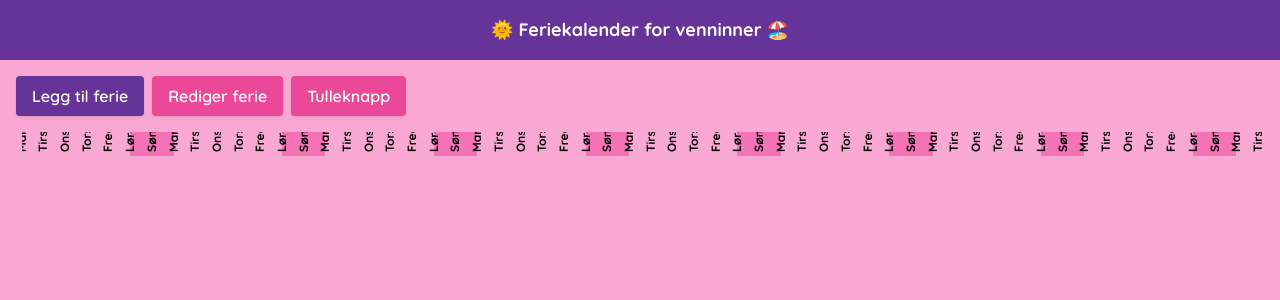
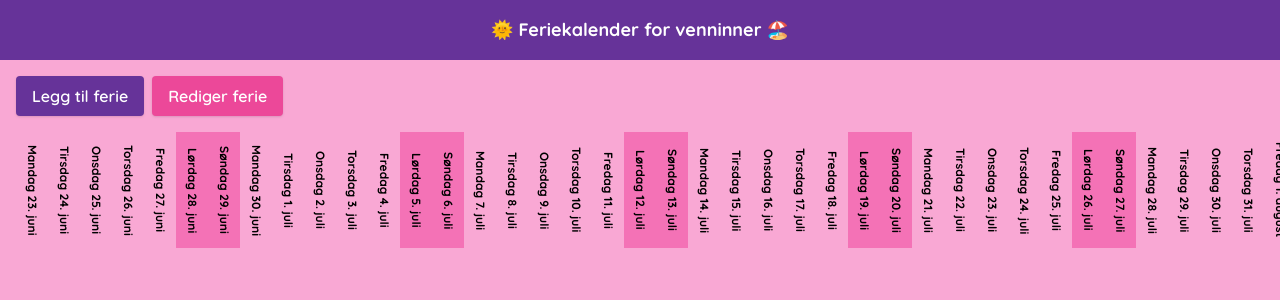
Before and after one commit to toreriksolem/feriekalender, a Vue app: page / in a window 1280 px wide. Shown: the top 300 px of the page. Built offline with nearby package versions, Linux system fonts and the light colour scheme.

Commit message:
tulleknapp tatt vekk

```diff
--- a/src/components/TimelineTable.vue
+++ b/src/components/TimelineTable.vue
@@ -18,20 +18,12 @@
                 Rediger ferie
             </button>
 
-            <!-- rediger ferie-knapp -->
-                <button
-                @click="showEditModal = true"
-                class="bg-pink-500 text-white font-semibold px-4 py-2 rounded shadow hover:bg-pink-600"
-            >
-                Tulleknapp
-            </button>
         </div>
 
 
        <!-- Tabell -->
         <div class="overflow-x-auto max-w-full">
-            <table class="table-fixed border-collapse w-full">
-                <!-- min-w-[800px] -->
+            <table class="table-auto border-collapse min-w-[800px]">
 
                 <thead>
                 <tr>
@@ -45,9 +37,8 @@
                     class="px-2 py-1 text-xs"
                     :class="{ 'bg-pink-400': isWeekend(date) }"
                     >
-                    <div
-                        class="text-xs transform -rotate-90 origin-bottom-left whitespace-nowrap">
-                           {{ formatDisplayDate(date) }}
+                    <div class="text-xs" style="writing-mode: vertical-rl; white-space: nowrap;">
+                        {{ formatDisplayDate(date) }}
                     </div>
                     </th>
                 </tr>
```
